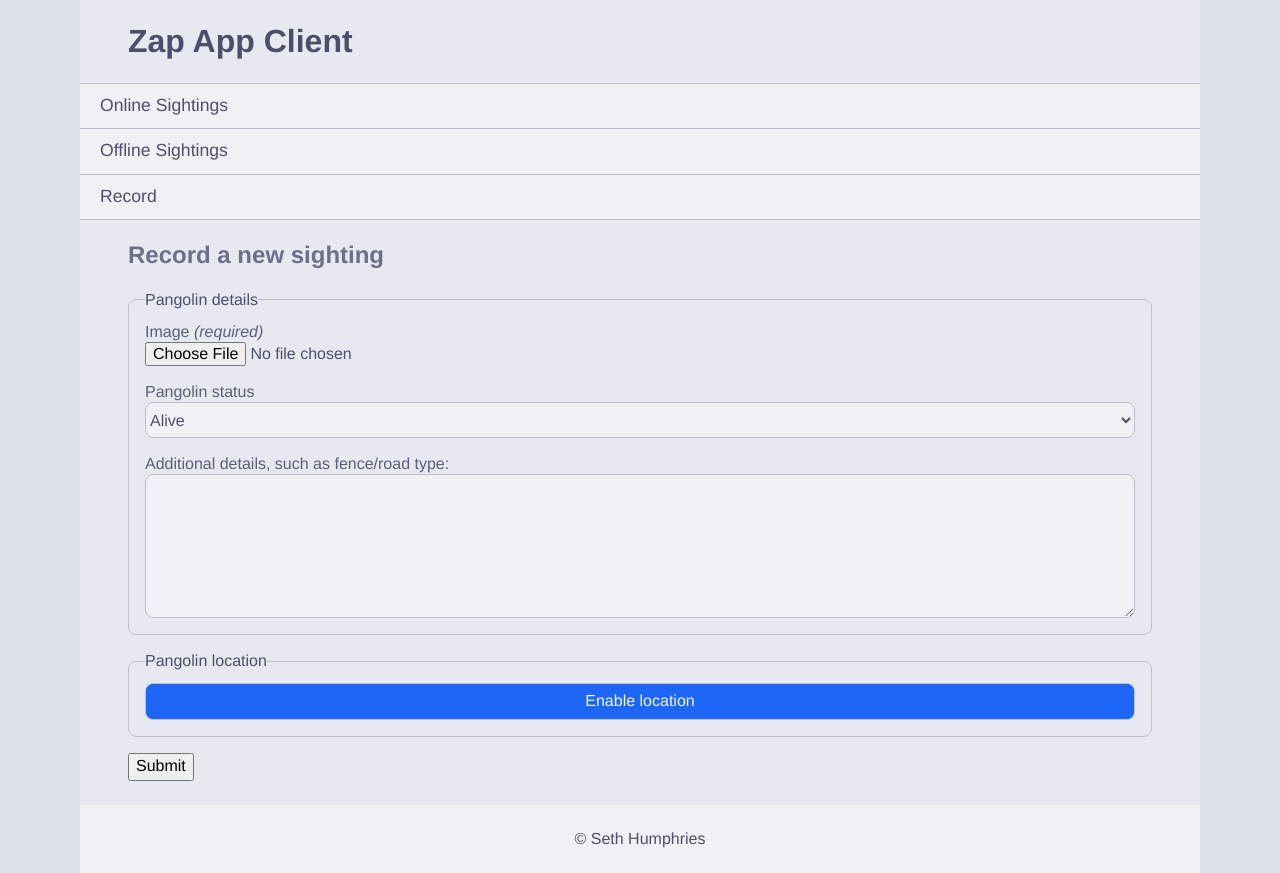
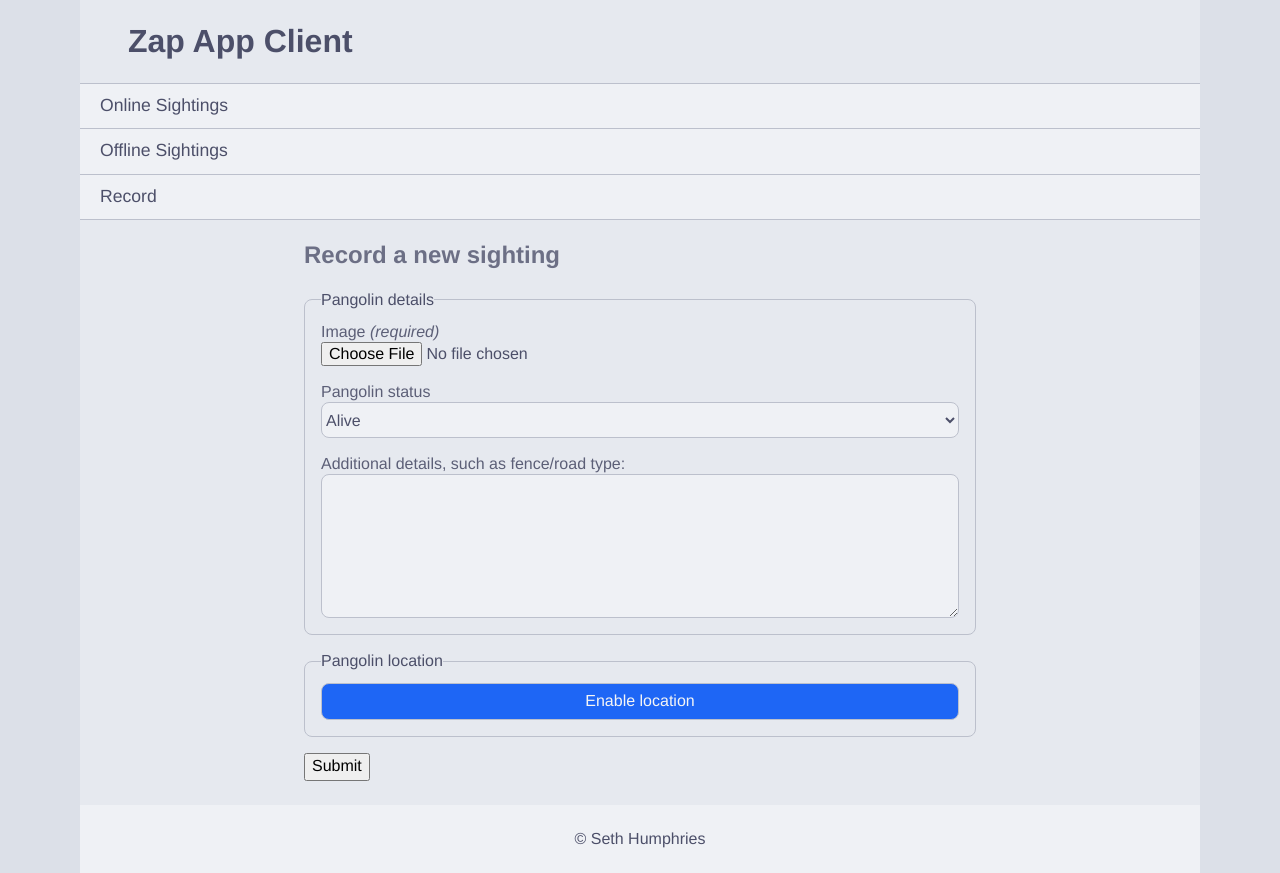
Before and after one commit to EnergeticBark/ci609, a SvelteKit app in the folder client/: page /record in a window 1280 px wide. Built offline with nearby package versions, Linux system fonts and the light colour scheme.

Commit message:
Limit the width of the form on widescreen displays.

```diff
--- a/client/src/routes/record/+page.svelte
+++ b/client/src/routes/record/+page.svelte
@@ -121,6 +121,12 @@
 </main>
 
 <style>
+    main {
+        width: 100%;
+        max-width: 48rem;
+        margin: 0 auto;
+    }
+
     fieldset {
         display: flex;
         flex-direction: column;
```
